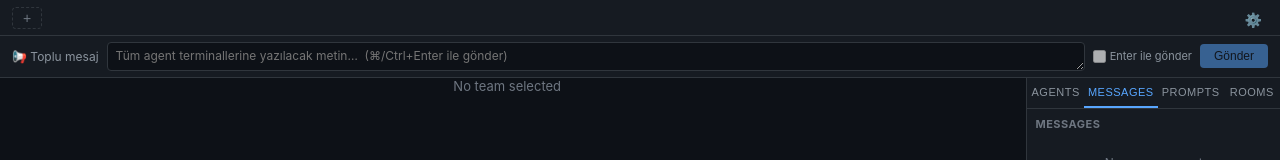
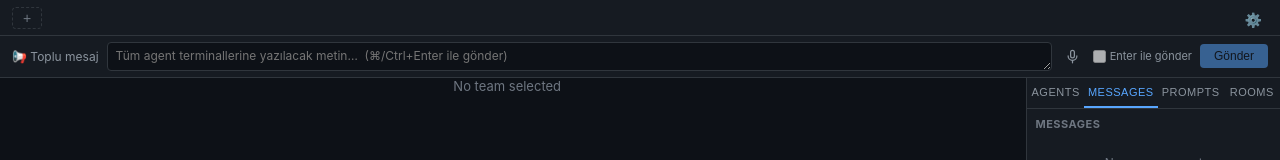
Before and after one commit to mytsx/agent-chat, a React (Vite) app in the folder frontend/: page / in a window 1280 px wide. Shown: the top 160 px of the page. Built offline with nearby package versions, Linux system fonts and the light colour scheme.

Commit message:
feat: add voice prompt support to broadcast bar

```diff
--- a/frontend/src/components/BroadcastBar.tsx
+++ b/frontend/src/components/BroadcastBar.tsx
@@ -1,6 +1,11 @@
-import { useState } from "react";
+import { useRef, useState } from "react";
 import { useTeams } from "../store/useTeams";
 import { useTerminals } from "../store/useTerminals";
+import {
+  StartBroadcastVoiceCapture,
+  StopBroadcastVoiceCapture,
+} from "../../wailsjs/go/main/App";
+import { VoiceState } from "../lib/types";
 
 // BroadcastBar lets the user type once and fan the text out to every agent
 // terminal of the active team at the same time — as if they typed it into each
@@ -15,6 +20,73 @@ export default function BroadcastBar() {
   const [submit, setSubmit] = useState(false);
   const [busy, setBusy] = useState(false);
   const [error, setError] = useState<string | null>(null);
+  const [voiceState, setVoiceState] = useState<VoiceState>("idle");
+  const [voiceError, setVoiceError] = useState("");
+
+  const recordingRef = useRef(false);
+  const busyVoiceRef = useRef(false);
+  const startedRef = useRef(false);
+  const releasePendingRef = useRef(false);
+
+  const appendTranscript = (chunk: string) => {
+    const trimmed = chunk.trim();
+    if (!trimmed) return;
+    setText((prev) => {
+      if (!prev.trim()) return trimmed;
+      return prev.endsWith("\n") ? prev + trimmed : prev + "\n" + trimmed;
+    });
+    if (error) setError(null);
+  };
+
+  const finishVoiceStop = () => {
+    setVoiceState("transcribing");
+    StopBroadcastVoiceCapture()
+      .then((transcript) => {
+        busyVoiceRef.current = false;
+        setVoiceState((s) => (s === "transcribing" ? "idle" : s));
+        appendTranscript(transcript || "");
+      })
+      .catch((e) => {
+        busyVoiceRef.current = false;
+        setVoiceState("error");
+        setVoiceError(String(e));
+      });
+  };
+
+  const startVoice = () => {
+    if (!activeTeamID || busyVoiceRef.current) return;
+    busyVoiceRef.current = true;
+    recordingRef.current = true;
+    startedRef.current = false;
+    releasePendingRef.current = false;
+    setVoiceState("recording");
+    setVoiceError("");
+    StartBroadcastVoiceCapture()
+      .then(() => {
+        startedRef.current = true;
+        if (releasePendingRef.current) {
+          releasePendingRef.current = false;
+          finishVoiceStop();
+        }
+      })
+      .catch((e) => {
+        recordingRef.current = false;
+        busyVoiceRef.current = false;
+        releasePendingRef.current = false;
+        setVoiceState("error");
+        setVoiceError(String(e));
+      });
+  };
+
+  const stopVoice = () => {
+    if (!recordingRef.current) return;
+    recordingRef.current = false;
+    if (!startedRef.current) {
+      releasePendingRef.current = true;
+      return;
+    }
+    finishVoiceStop();
+  };
 
   const handleSend = async () => {
     if (!text.trim() || !activeTeamID || busy) return;
@@ -58,8 +130,61 @@ export default function BroadcastBar() {
         placeholder="Tüm agent terminallerine yazılacak metin…  (⌘/Ctrl+Enter ile gönder)"
         rows={1}
         maxLength={1000}
-        disabled={busy || !activeTeamID}
+        disabled={busy || !activeTeamID || voiceState === "recording"}
       />
+      <button
+        type="button"
+        className={"terminal-btn-voice broadcast-bar-voice voice-" + voiceState}
+        onMouseDown={(e) => {
+          e.preventDefault();
+          startVoice();
+        }}
+        onMouseUp={stopVoice}
+        onMouseLeave={stopVoice}
+        disabled={busy || !activeTeamID || voiceState === "transcribing"}
+        aria-label="Toplu mesaj için sesli prompt"
+        title={
+          voiceState === "recording"
+            ? "Kaydediliyor… bırakınca metne eklenir"
+            : voiceState === "transcribing"
+              ? "Çevriliyor…"
+              : voiceError
+                ? voiceError
+                : "Bas-konuş (toplu mesaj için)"
+        }
+      >
+        {voiceState === "recording" ? (
+          <span className="voice-pill">
+            <span className="voice-wave" aria-hidden="true">
+              <i />
+              <i />
+              <i />
+              <i />
+            </span>
+          </span>
+        ) : voiceState === "transcribing" ? (
+          <span className="voice-pill voice-pill-busy">
+            <span className="voice-spinner" aria-hidden="true" />
+          </span>
+        ) : (
+          <svg
+            className="voice-mic-icon"
+            width="15"
+            height="15"
+            viewBox="0 0 24 24"
+            fill="none"
+            stroke="currentColor"
+            strokeWidth="2"
+            strokeLinecap="round"
+            strokeLinejoin="round"
+            aria-hidden="true"
+          >
+            <rect x="9" y="2" width="6" height="12" rx="3" />
+            <path d="M5 11a7 7 0 0 0 14 0" />
+            <line x1="12" y1="18" x2="12" y2="22" />
+          </svg>
+        )}
+      </button>
       <label
         className="broadcast-bar-toggle"
         title="Açık: her terminalde Enter'a basılır (otomatik gönderir). Kapalı (varsayılan): metin input satırında bekler, her panelde siz onaylarsınız."
@@ -85,6 +210,11 @@ export default function BroadcastBar() {
           ⚠️ {error}
         </span>
       )}
+      {!error && voiceError && (
+        <span className="broadcast-bar-error" title={voiceError}>
+          🎙 {voiceError}
+        </span>
+      )}
     </div>
   );
 }
--- a/frontend/src/styles/globals.css
+++ b/frontend/src/styles/globals.css
@@ -1469,6 +1469,13 @@ html, body, #root {
   cursor: not-allowed;
 }
 
+.broadcast-bar-voice {
+  min-width: 26px;
+  height: 24px;
+  border-radius: 12px;
+  padding: 0 6px;
+}
+
 .broadcast-bar-error {
   font-size: 11px;
   color: var(--danger);
--- a/frontend/wailsjs/go/main/App.d.ts
+++ b/frontend/wailsjs/go/main/App.d.ts
@@ -90,7 +90,11 @@ export function SetTeamObserver(arg1:string,arg2:string):Promise<team.Team>;
 
 export function SetVoiceConfig(arg1:string):Promise<void>;
 
+export function StartBroadcastVoiceCapture():Promise<void>;
+
 export function StartVoiceCapture(arg1:string):Promise<void>;
+
+export function StopBroadcastVoiceCapture():Promise<string>;
 
 export function StopVoiceCapture(arg1:string):Promise<void>;
 
--- a/frontend/wailsjs/go/main/App.js
+++ b/frontend/wailsjs/go/main/App.js
@@ -170,8 +170,16 @@ export function SetVoiceConfig(arg1) {
   return window['go']['main']['App']['SetVoiceConfig'](arg1);
 }
 
+export function StartBroadcastVoiceCapture() {
+  return window['go']['main']['App']['StartBroadcastVoiceCapture']();
+}
+
 export function StartVoiceCapture(arg1) {
   return window['go']['main']['App']['StartVoiceCapture'](arg1);
+}
+
+export function StopBroadcastVoiceCapture() {
+  return window['go']['main']['App']['StopBroadcastVoiceCapture']();
 }
 
 export function StopVoiceCapture(arg1) {
```
Also changed, not shown: 1 other file (tests, documents, lock files or other folders).
